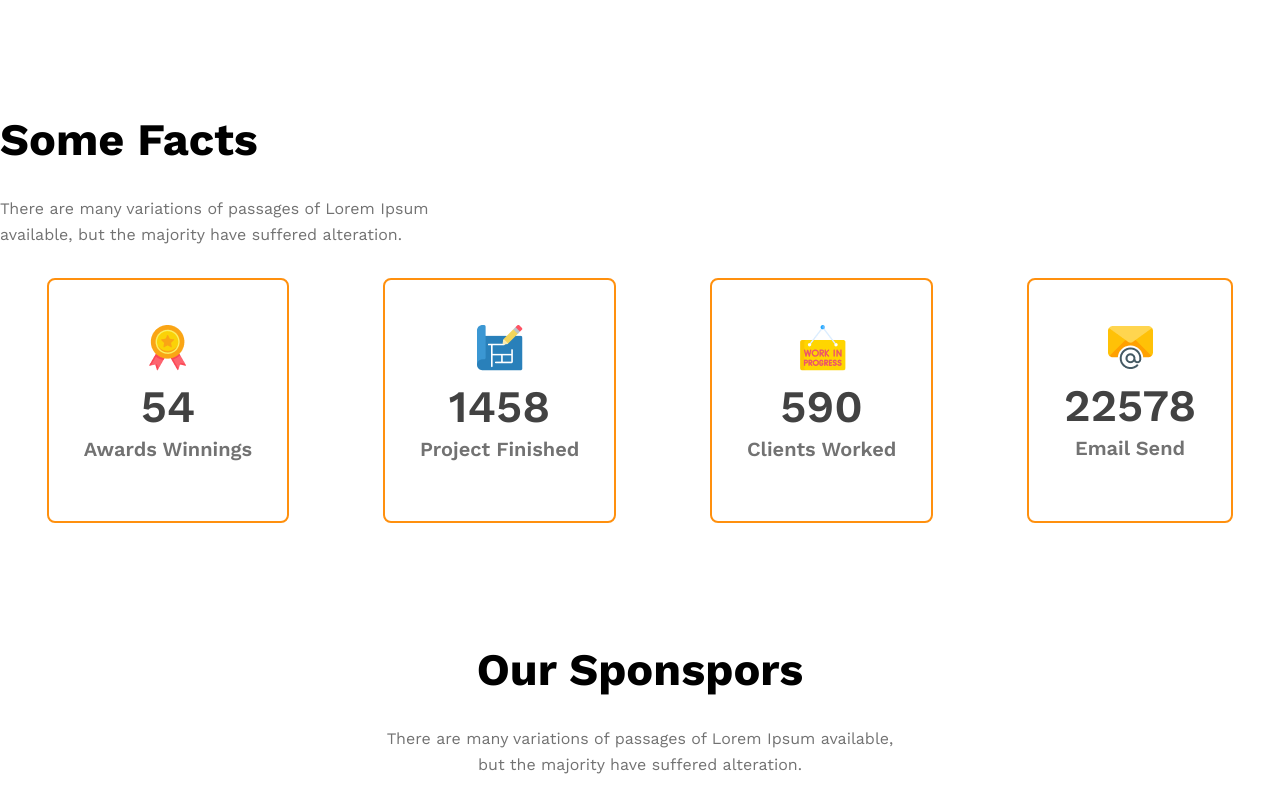
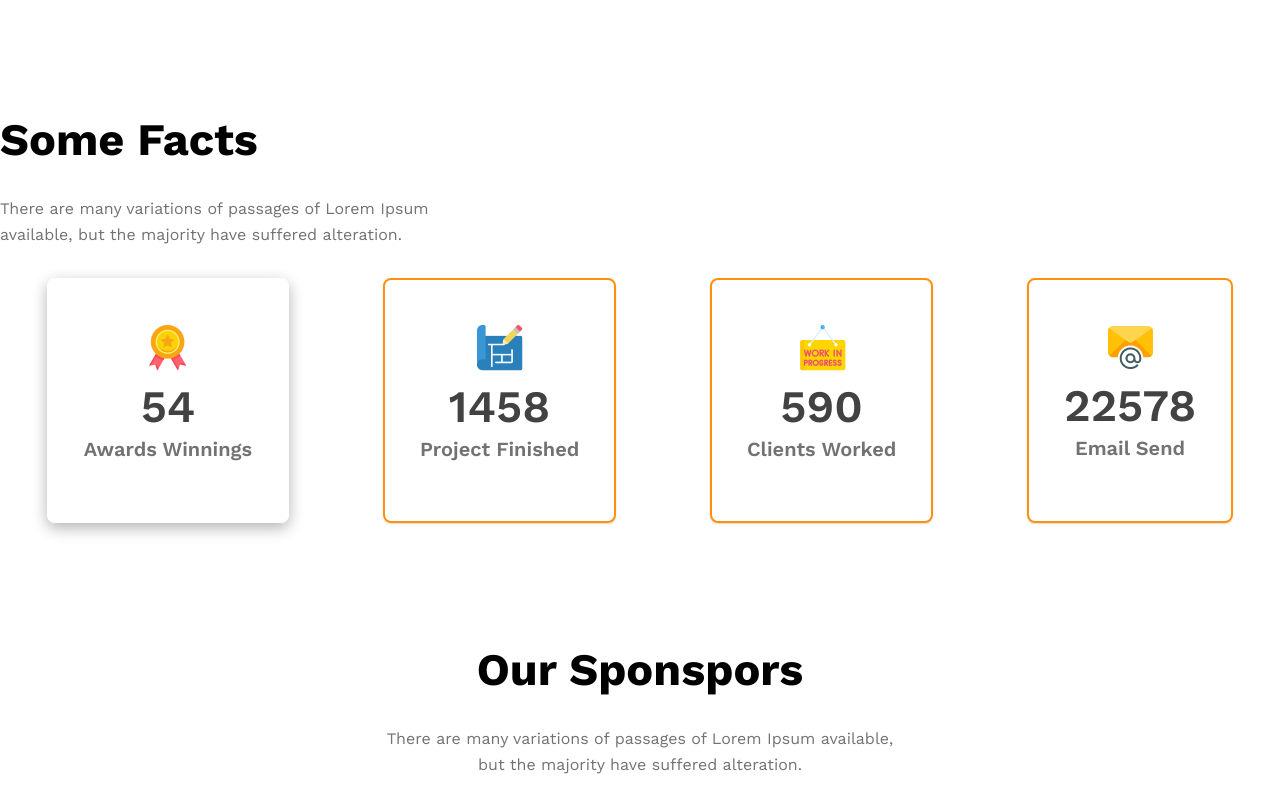
Before and after one commit to hafijurDia/g3-architects, a plain HTML site: page index.html in a window 1280 px wide. In both pictures the pointer is over the element 168 px from the left and 3606 px from the top of the page. Shown: the part 3206-4006 px from the top of the page. Drawn offline with nearby package versions, Linux system fonts and the light colour scheme.

Commit message:
some fact hover effect add

```diff
--- a/styles/style.css
+++ b/styles/style.css
@@ -223,6 +223,12 @@ h2 span.quicklist {
     border: 2px solid var(--yallow-color);
     border-radius: 8px;
     padding: 45px 35px 60px;
+    box-shadow: 0 1px 2px rgba(0,0,0,0.15);
+        transition: box-shadow 0.3s ease-in-out;
+}
+.single-box:hover {
+  box-shadow: 0 5px 15px rgba(0,0,0,0.3);
+  border:2px solid #fff;
 }
 .single-box h2{
     color: var(--nav-link-color);
@@ -343,6 +349,7 @@ footer{
     .single-box {
         width: 48%;
         padding: 35px 25px 45px;
+
     }
     .sponsor-header {
         width: 100%;
```
